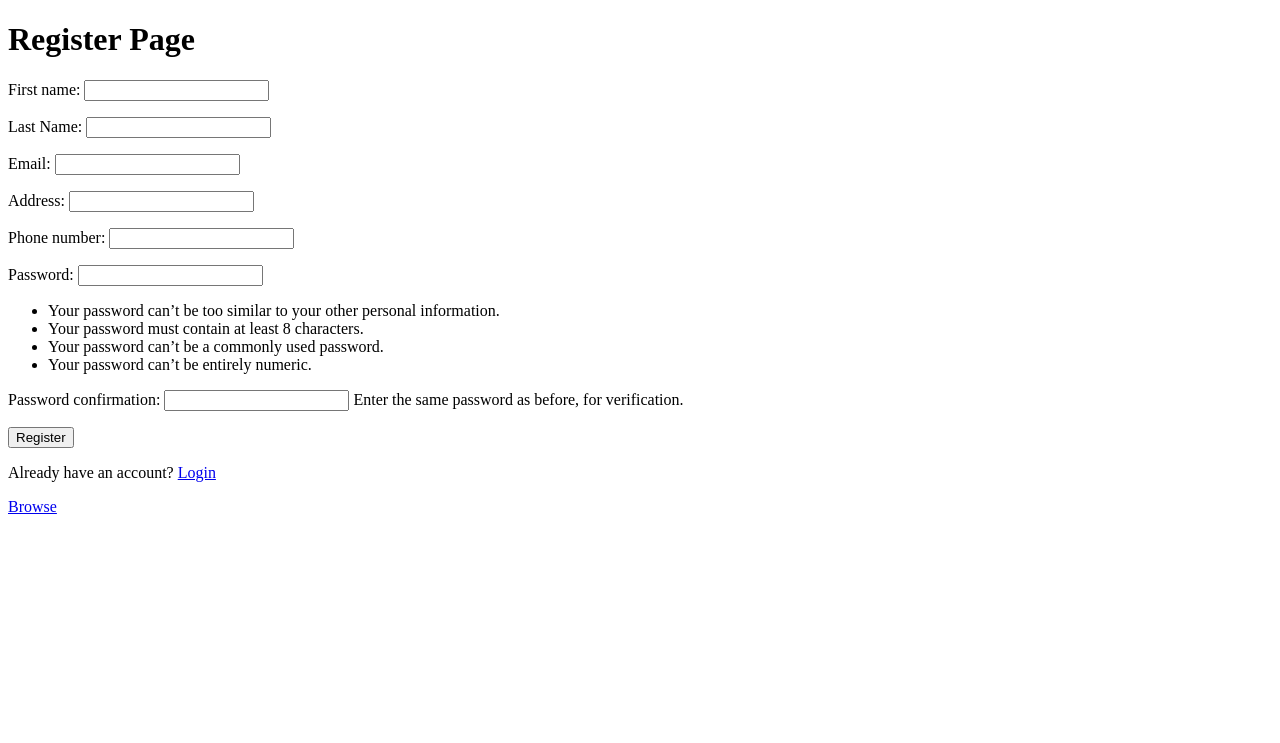
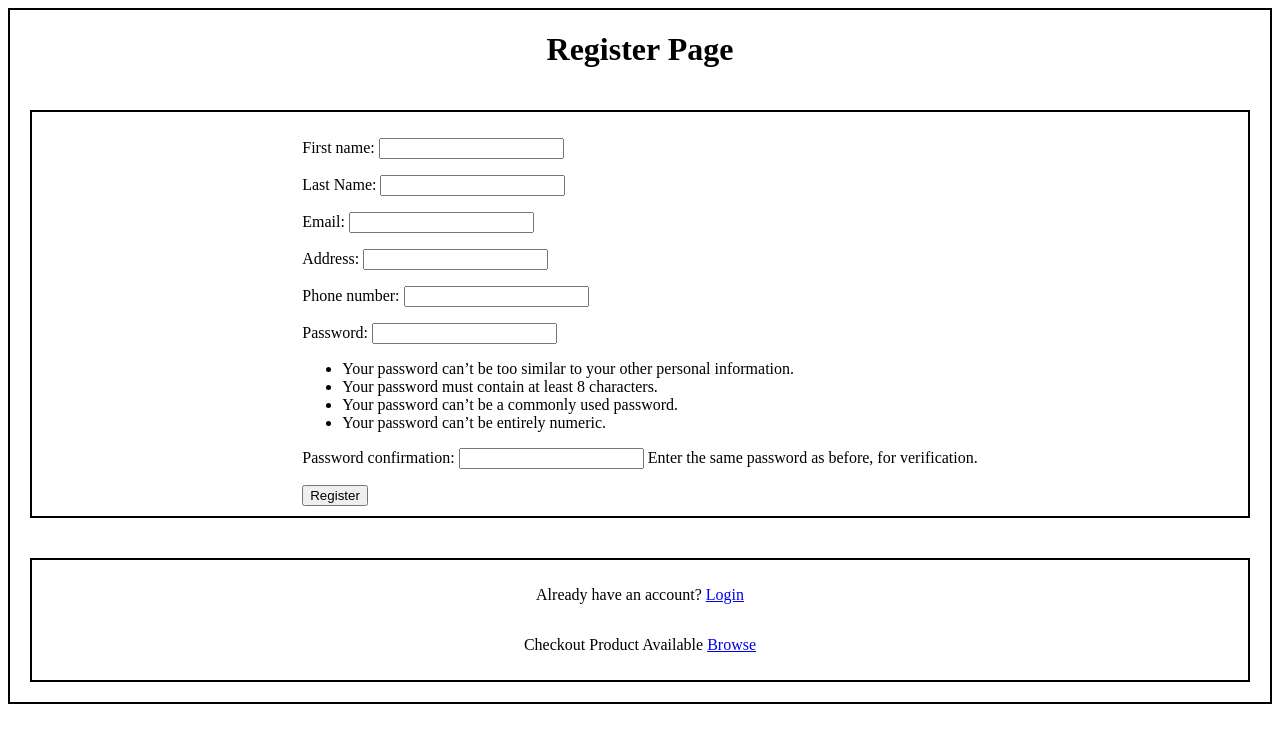
Before and after one commit to Calixed/renting-system-project, a Django app: page /register/ in a window 1280 px wide. Shown: the top 743 px of the page. Run offline with Django 4.2, Linux system fonts and the light colour scheme.

Commit message:
Created a inheritance template for the pages - Layout of the design has been placed - Not all webpages has been inherited yet by the template

```diff
--- /dev/null
+++ b/customer_portal/templates/customer_portal/main.html
@@ -0,0 +1,50 @@
+<!DOCTYPE html>
+<html lang="en">
+<head>
+    <meta charset="UTF-8">
+    <meta http-equiv="X-UA-Compatible" content="IE=edge">
+    <meta name="viewport" content="width=device-width, initial-scale=1.0">
+    <title>Document</title>
+    <style>
+        .body{
+            font-family: 'Montserrat', sans-serif;
+        }
+        .container{
+            display: flex;
+            border: 2px solid #000;
+            flex-direction: column;
+            flex-grow: 2;
+        }
+
+        .header{
+            display: flex;
+            justify-content:center;
+        }
+
+        .form-data{
+            display:flex;
+            justify-content:center;
+            border: 2px solid #000;
+            padding: 10px;
+            margin: 20px;
+        }
+
+        .sub-info{
+            display:flex;
+            flex-direction:column;
+            align-items:center;
+            border: 2px solid #000;
+            padding: 10px;
+            margin: 20px
+        }
+    </style>
+</head>
+<body>
+
+    {% block content %}
+
+    {% endblock content %}
+
+
+</body>
+</html>
--- a/customer_portal/templates/customer_portal/register.html
+++ b/customer_portal/templates/customer_portal/register.html
@@ -1,19 +1,34 @@
+{% extends 'customer_portal/main.html' %}
+{% load static %}
 <!DOCTYPE html>
 <html lang="en">
 <head>
     <meta charset="UTF-8">
     <meta http-equiv="X-UA-Compatible" content="IE=edge">
     <meta name="viewport" content="width=device-width, initial-scale=1.0">
+    <link rel="preconnect" href="https://fonts.googleapis.com">
+    <link rel="preconnect" href="https://fonts.gstatic.com" crossorigin>
+    <link href="https://fonts.googleapis.com/css2?family=Montserrat:wght@600&display=swap" rel="stylesheet">
     <title>Register</title>
 </head>
 <body>
+    {% block content %}
+    <div class="container">
+        <div class="header">
             <h1>Register Page</h1>
+        </div>
+        <div class="form-data">
             <form method="POST">
                 {% csrf_token %}
                 {{form.as_p}}
                 <input type="submit" value= "Register" >
+            </form>
+        </div>
+        <div class="sub-info">
             <p>Already have an account? <a href="{% url 'login' %}">Login</a></p>
-        <p><a href="{% url 'home' %}">Browse</a></p>
-    </form>
+            <p>Checkout Product Available <a href="{% url 'home' %}">Browse</a></p>
+        </div>
+    </div>
+    {% endblock content %}
 </body>
 </html>
```
Also changed, not shown: customer_portal/templates/customer_portal/login.html (+14 -1 lines). Lines whose indentation alone changed are shown as unchanged.
